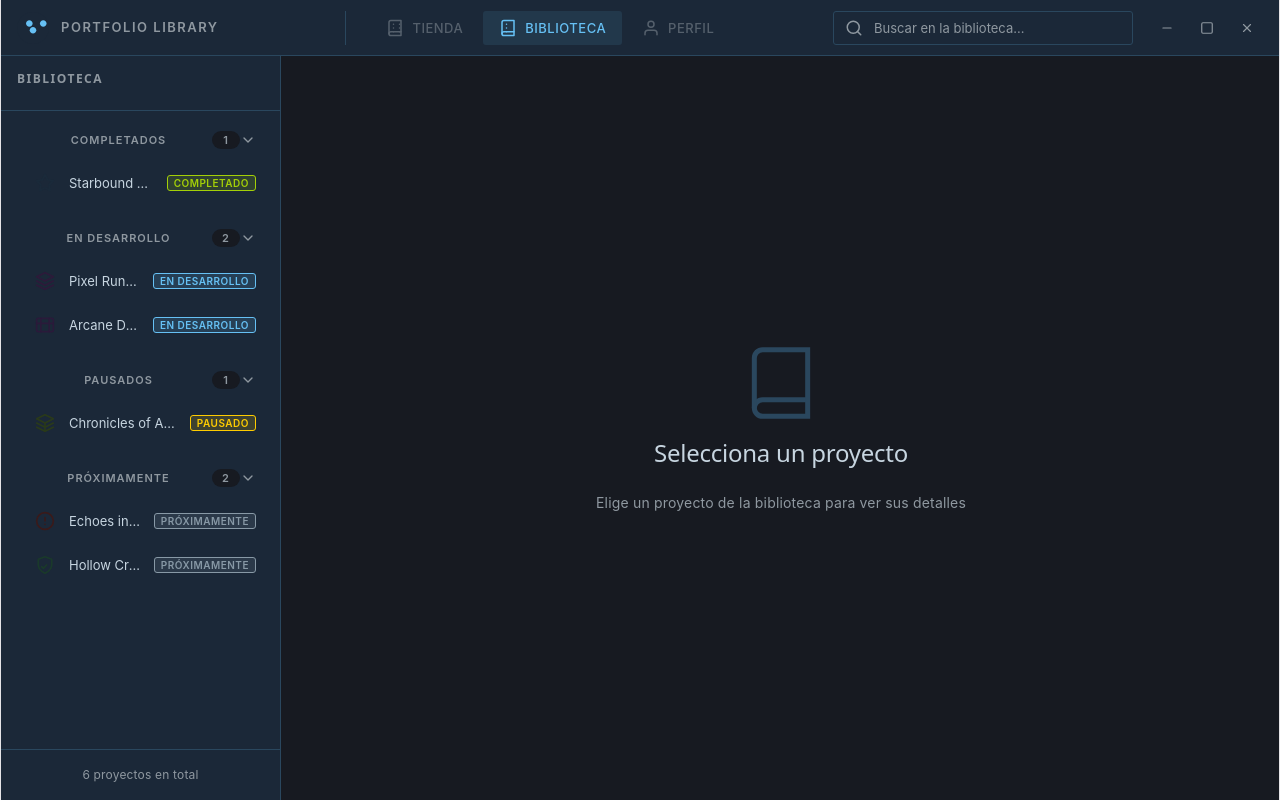
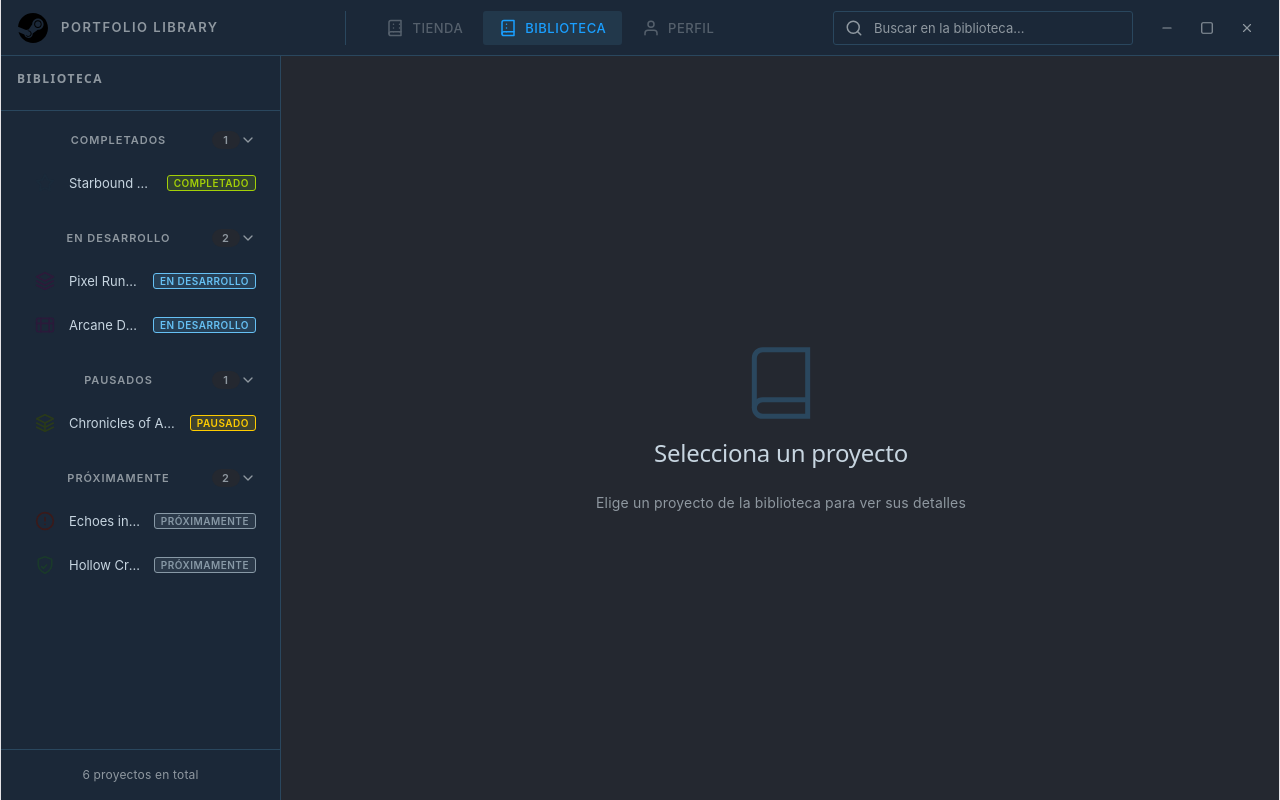
Before and after one commit to MarioMunPeq/Repository-Library, a React (Vite) app: page / in a window 1280 px wide. Built offline with nearby package versions, Linux system fonts and the light colour scheme; the HTML template or start-up script is replaced by a standard one.

Commit message:
feat: update colors, add auto logo detection from /public/logo, fix base path for Repository-Library

```diff
--- a/src/App.css
+++ b/src/App.css
@@ -1,11 +1,11 @@
 :root {
-  --steam-bg: #171a21;
+  --steam-bg: #242830;
   --steam-bg-light: #1b2838;
   --steam-bg-lighter: #2a475e;
-  --steam-accent: #66c0f4;
-  --steam-accent-hover: #7fd1f7;
-  --steam-success: #a4d007;
-  --steam-success-hover: #b8e01a;
+  --steam-accent: #1A9FFF;
+  --steam-accent-hover: #4db8ff;
+  --steam-success: #48bf40;
+  --steam-success-hover: #5cd652;
   --steam-warning: #ffcc00;
   --steam-muted: #8899a6;
   --steam-text: #c7d5e0;
@@ -13,7 +13,7 @@
   --steam-border: #2a475e;
   --steam-input-bg: #1b2838;
   --steam-hover: #2a475e;
-  --steam-active: #1b2838;
+  --steam-active: #3E4F69;
   --steam-scrollbar: #2a475e;
   --steam-scrollbar-hover: #3a5a7a;
 
@@ -154,6 +154,13 @@
   width: 32px;
   height: 32px;
   flex-shrink: 0;
+}
+
+.custom-logo {
+  width: 32px;
+  height: 32px;
+  flex-shrink: 0;
+  object-fit: contain;
 }
 
 .app-title {
@@ -410,7 +417,7 @@
 }
 
 .project-item.selected {
-  background: rgba(102, 192, 244, 0.15);
+  background: var(--steam-active);
   color: var(--steam-accent);
 }
 
--- a/src/components/TopBar.tsx
+++ b/src/components/TopBar.tsx
@@ -1,4 +1,4 @@
-import { useState } from 'react';
+import { useState, useEffect } from 'react';
 import { SteamLogo, SearchIcon, MenuIcon, LibraryIcon, StoreIcon, ProfileIcon, CloseIcon, MinimizeIcon, MaximizeIcon } from './Icons';
 
 interface TopBarProps {
@@ -8,6 +8,21 @@
 
 export const TopBar: React.FC<TopBarProps> = ({ onMenuClick, isSidebarOpen }) => {
   const [searchQuery, setSearchQuery] = useState('');
+  const [customLogo, setCustomLogo] = useState<string | null>(null);
+
+  useEffect(() => {
+    const checkLogo = async () => {
+      try {
+        const response = await fetch('/logo/logo.svg', { method: 'HEAD' });
+        if (response.ok) {
+          setCustomLogo('/logo/logo.svg');
+        }
+      } catch {
+        // Logo not found, use default
+      }
+    };
+    checkLogo();
+  }, []);
 
   const navItems = [
     { id: 'store', label: 'TIENDA', icon: StoreIcon, active: false },
@@ -15,13 +30,19 @@
     { id: 'profile', label: 'PERFIL', icon: ProfileIcon, active: false },
   ];
 
+  const LogoComponent = customLogo ? (
+    <img src={customLogo} alt="Logo" className="custom-logo" />
+  ) : (
+    <SteamLogo className="steam-logo" />
+  );
+
   return (
     <header className="top-bar">
       <div className="top-bar-left">
         <button className="menu-toggle" onClick={onMenuClick} aria-label={isSidebarOpen ? 'Cerrar menú' : 'Abrir menú'}>
           <MenuIcon className="menu-icon" />
         </button>
-        <SteamLogo className="steam-logo" />
+        {LogoComponent}
         <span className="app-title">PORTFOLIO LIBRARY</span>
       </div>
 
--- a/vite.config.ts
+++ b/vite.config.ts
@@ -4,5 +4,5 @@
 // https://vite.dev/config/
 export default defineConfig({
   plugins: [react()],
-  base: '/Portfolio/',
+  base: '/Repository-Library/',
 })
```
Also changed, not shown: public/logo/logo.svg (added).
